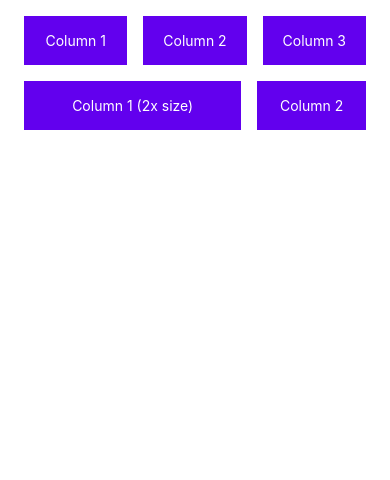
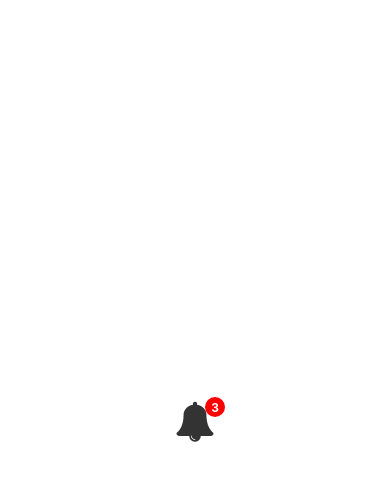
Before and after one commit to Mashfiqur-Rahman/wizui, a React Native app: screen / in a window 390 px wide. Shown: the top 480 px of the page. Built offline with nearby package versions, Linux system fonts and the light colour scheme.

Commit message:
Badge added

```diff
--- a/App.tsx
+++ b/App.tsx
@@ -1,34 +1,15 @@
 import React from 'react';
-import { View, Text, StyleSheet } from 'react-native';
-import Grid from './src/components/LayoutComponents/Grid/Grid';
-import Row from './src/components/LayoutComponents/Grid/Row';
-import Column from './src/components/LayoutComponents/Grid/Column';
+import { View, StyleSheet } from 'react-native';
+import { FontAwesome } from '@expo/vector-icons';
+import Badge from "./src/components/LayoutComponents/Badge/Badge";
 
 export default function App() {
     return (
         <View style={styles.container}>
-            <Grid>
-                <Row>
-                    <Column size={1}>
-                        <Text style={styles.box}>Column 1</Text>
-                    </Column>
-                    <Column size={1}>
-                        <Text style={styles.box}>Column 2</Text>
-                    </Column>
-                    <Column size={1}>
-                        <Text style={styles.box}>Column 3</Text>
-                    </Column>
-                </Row>
-
-                <Row>
-                    <Column size={2}>
-                        <Text style={styles.box}>Column 1 (2x size)</Text>
-                    </Column>
-                    <Column size={1}>
-                        <Text style={styles.box}>Column 2</Text>
-                    </Column>
-                </Row>
-            </Grid>
+            <View style={styles.iconWithBadge}>
+                <FontAwesome name="bell" size={40} color="#333" />
+                <Badge value={3} size={20} backgroundColor="red" textColor="white" style={styles.badgePosition} />
+            </View>
         </View>
     );
 }
@@ -36,12 +17,15 @@ export default function App() {
 const styles = StyleSheet.create({
     container: {
         flex: 1,
-        padding: 16,
+        justifyContent: 'center',
+        alignItems: 'center',
     },
-    box: {
-        backgroundColor: '#6200ee',
-        color: '#fff',
-        padding: 16,
-        textAlign: 'center',
+    iconWithBadge: {
+        position: 'relative',
+    },
+    badgePosition: {
+        position: 'absolute',
+        top: -5,
+        right: -10,
     },
 });
--- /dev/null
+++ b/src/components/LayoutComponents/Badge/Badge.tsx
@@ -0,0 +1,55 @@
+import React from 'react';
+import { View, Text, StyleSheet, ViewStyle } from 'react-native';
+import { useTheme } from '../../../theme/ThemeProvider';
+
+interface BadgeProps {
+    value?: number | string;  // Value to display in the badge (number or text)
+    size?: number;  // Badge size (default: 24)
+    backgroundColor?: string;  // Custom background color for the badge
+    textColor?: string;  // Custom text color for the badge
+    style?: ViewStyle;  // Custom style for the badge
+}
+
+const Badge: React.FC<BadgeProps> = ({
+                                         value,
+                                         size = 24,
+                                         backgroundColor,
+                                         textColor,
+                                         style,
+                                     }) => {
+    const theme = useTheme();
+    const bg = backgroundColor || theme.colors.primary;
+    const color = textColor || theme.colors.text;
+
+    return (
+        <View
+            style={[
+                styles.badge,
+                {
+                    backgroundColor: bg,
+                    width: size,
+                    height: size,
+                    borderRadius: size / 2,
+                },
+                style,
+            ]}
+        >
+            <Text style={[styles.text, { color }]}>
+                {value}
+            </Text>
+        </View>
+    );
+};
+
+const styles = StyleSheet.create({
+    badge: {
+        justifyContent: 'center',
+        alignItems: 'center',
+    },
+    text: {
+        fontSize: 12,
+        fontWeight: 'bold',
+    },
+});
+
+export default Badge;
```
